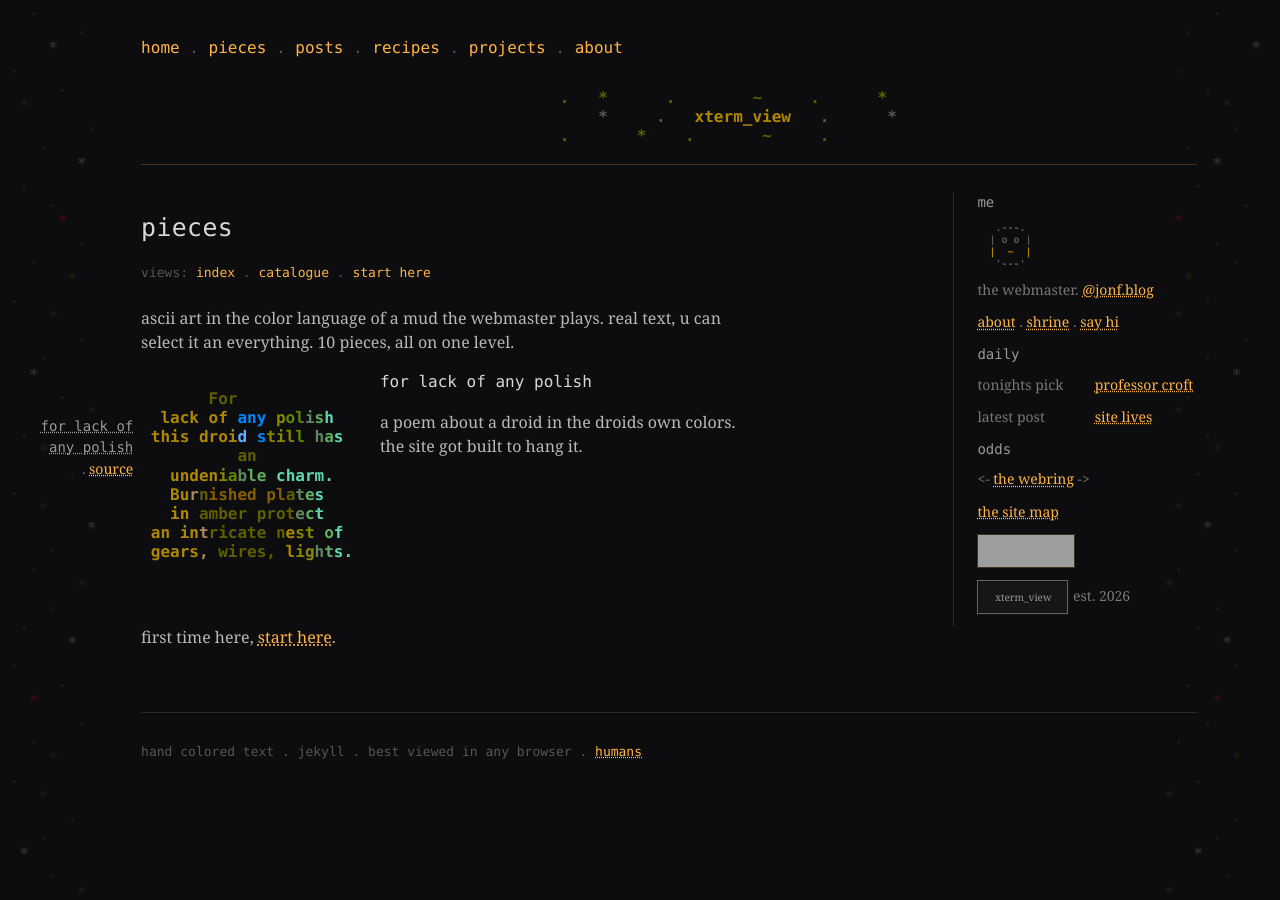
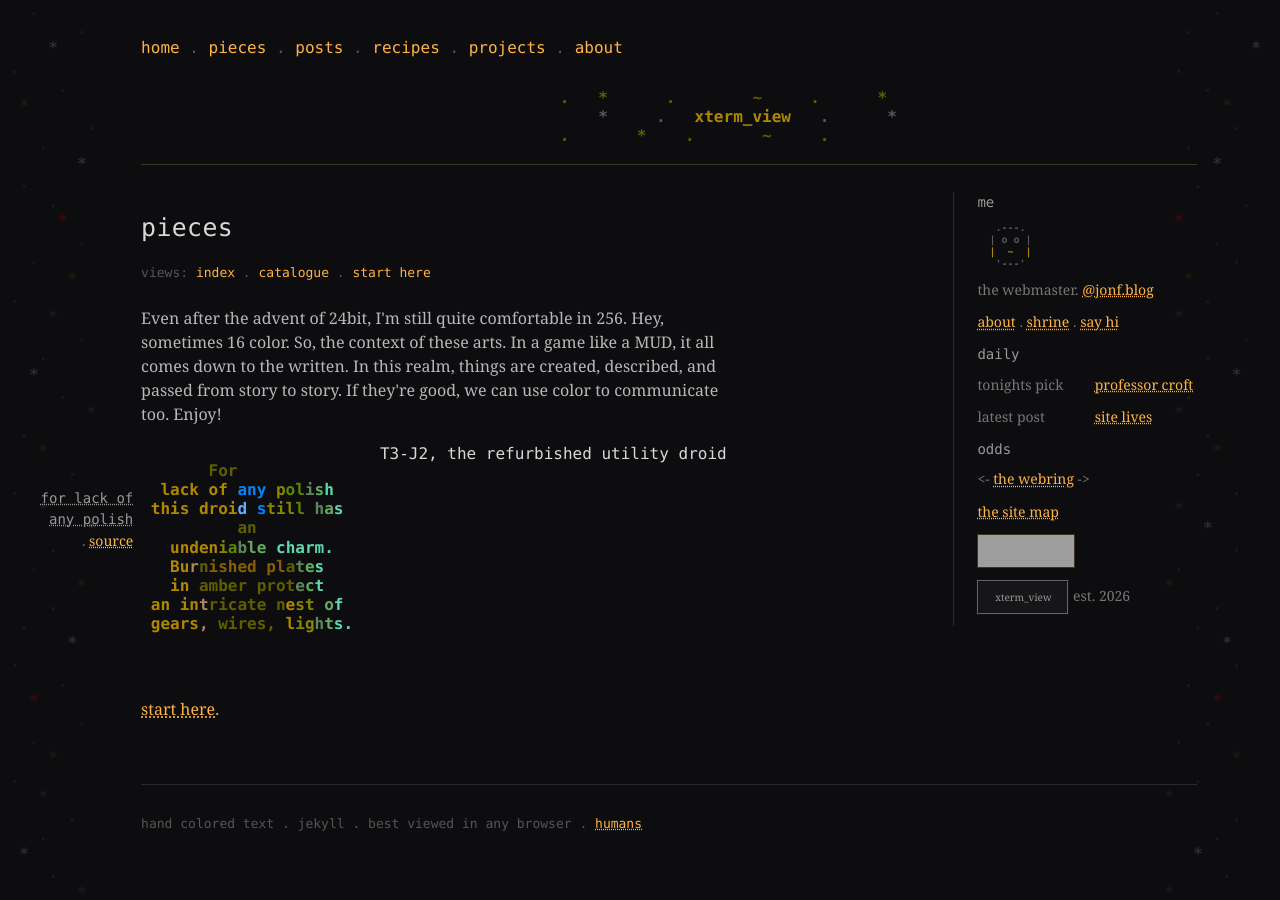
Before and after one commit to jf-atray/jf-atray.github.io, a Jekyll site: the page built from pieces.md, in a window 1280 px wide. Built offline with Jekyll 4.4.1, drawn with Linux system fonts in a browser that asks for light colours; grey boxes are pictures that could not be loaded.

```diff
--- a/pieces.md
+++ b/pieces.md
@@ -5,17 +5,18 @@ permalink: /pieces.html
 
 {% include views.html dir="/pieces/" index="/pieces.html" %}
 
-ascii art in the color language of a mud the webmaster plays. real text,
-u can select it an everything. {{ site.pieces | size }} pieces,
-all on one level.
+Even after the advent of 24bit, I'm still quite comfortable in 256. Hey, sometimes 16 color.
+So, the context of these arts. In a game like a MUD, it all comes down to the written.
+In this realm, things are created, described, and passed from story to story.
+If they're good, we can use color to communicate too.
+Enjoy!
 
 <section class="exhibit">
   {% xterm_file droid.txt cap:left %}
   <div class="placard">
-    <h3>for lack of any polish</h3>
-    <p>a poem about a droid in the droids own colors. the site got
-    built to hang it.</p>
+    <h3>T3-J2, the refurbished utility droid</h3>
+    <p></p>
   </div>
 </section>
 
-first time here, [start here]({{ '/pieces/start-here.html' | relative_url }}).
+ [start here]({{ '/pieces/start-here.html' | relative_url }}).
```
